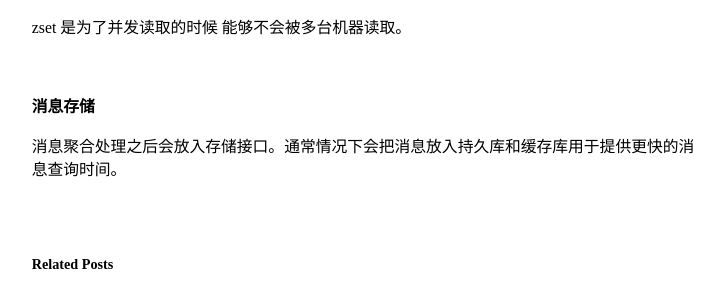
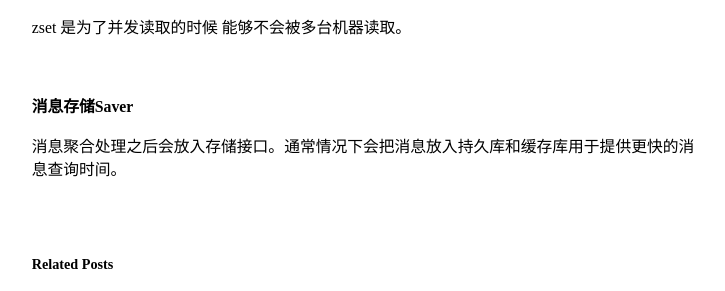
Before and after one commit to imekaku/imekaku.github.io, a Jekyll site: the page built from _posts/2018-01-31-message-center-architecture.md, in a window 1280 px wide. Shown: the part 1265-1556 px from the top of the page, without its empty margins (277-1002 px from the left). Built offline with Jekyll 4.4.1, drawn with Linux system fonts in a browser that asks for light colours; some web fonts are replaced.

Commit message:
modify article

```diff
--- a/_posts/2018-01-31-message-center-architecture.md
+++ b/_posts/2018-01-31-message-center-architecture.md
@@ -6,7 +6,7 @@
 
 ![消息中心架构图](https://raw.githubusercontent.com/imekaku/imekaku.github.io/master/pic/2018-01-31-message-center-architecture.png)
 
-> > 在开发消息中心时，需要将各个端产生的消息进行聚合，并调用其他的接口获取额外的信息之后，再在消息获取接口提供。
+在开发消息中心时，需要将各个端产生的消息进行聚合，并调用其他的接口获取额外的信息之后，再在消息获取接口提供。
 
 <br>
 
@@ -39,7 +39,7 @@
 
 <br>
 
-# 消息存储
+# 消息存储Saver
 
 消息聚合处理之后会放入存储接口。通常情况下会把消息放入持久库和缓存库用于提供更快的消息查询时间。
 
```
